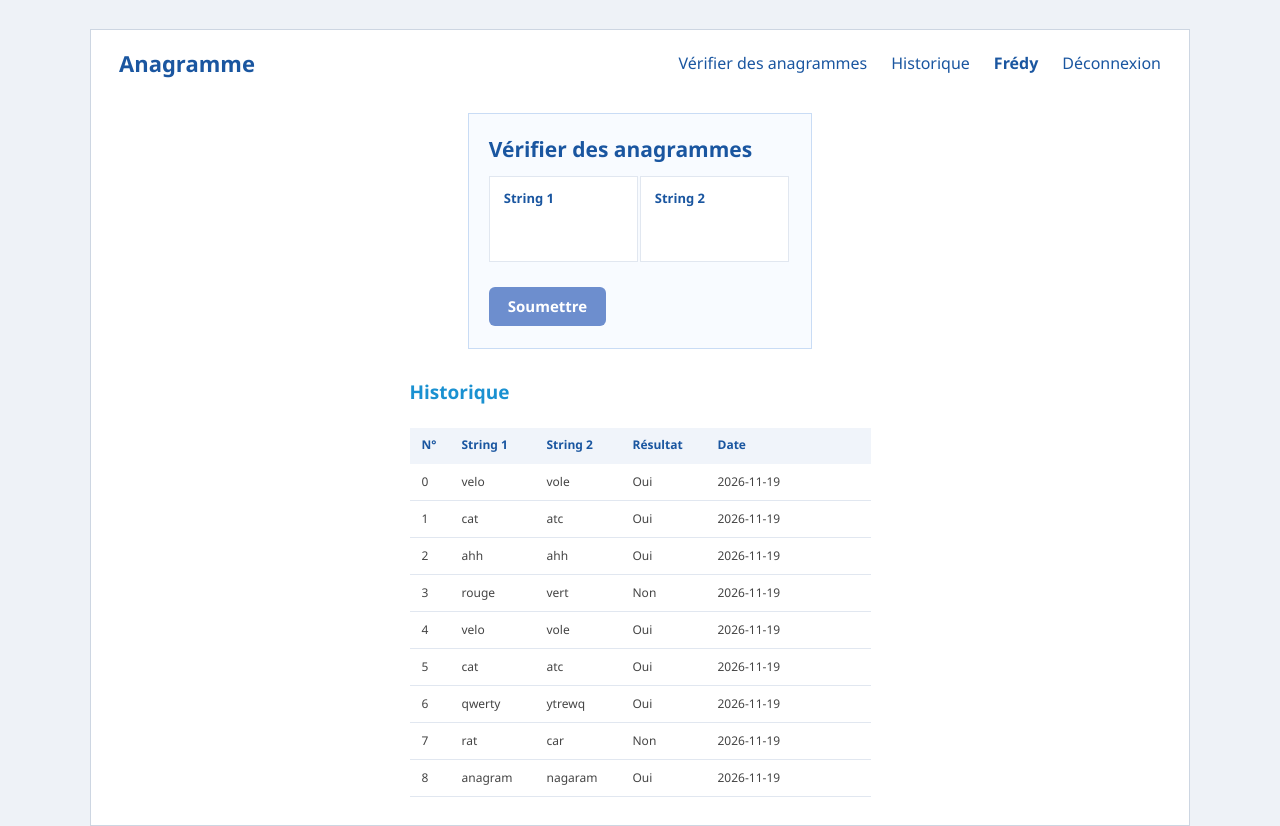
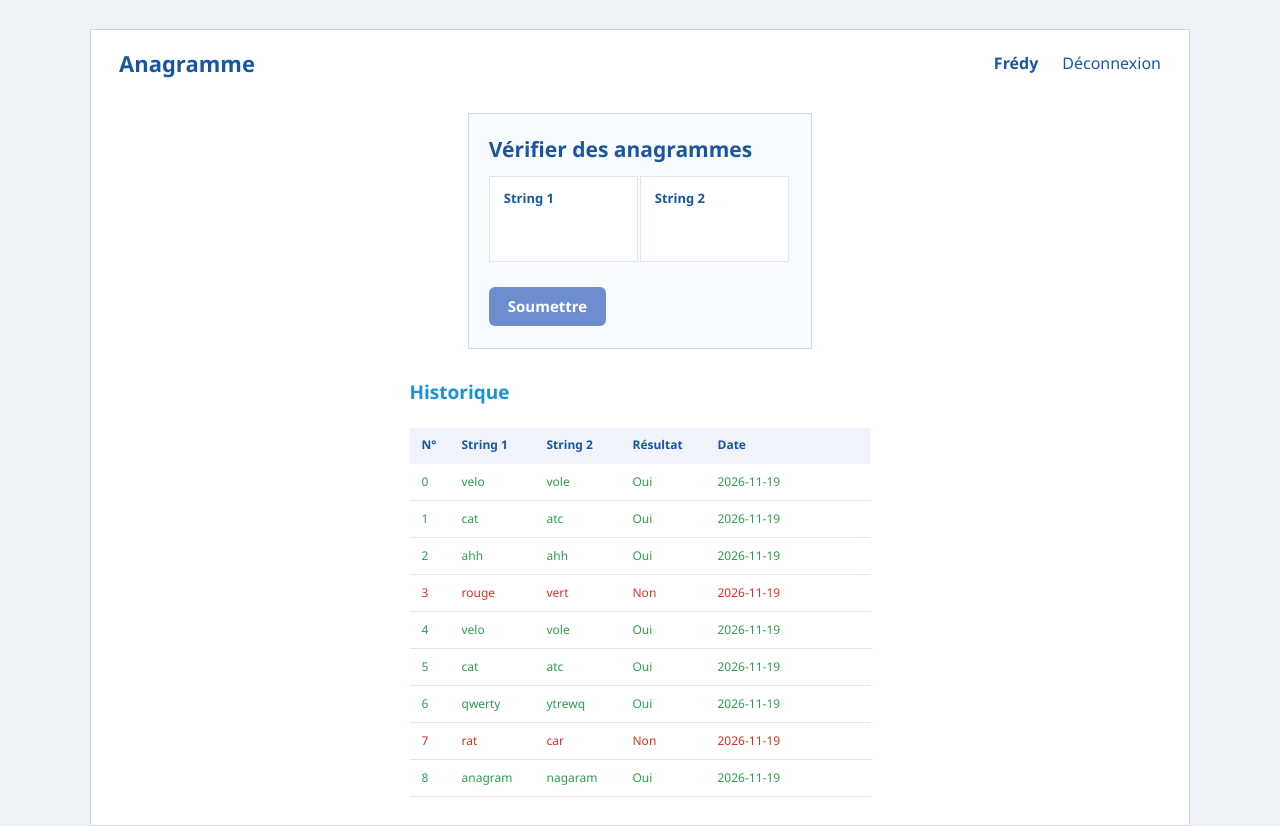
Before and after one commit to Fredy-mahugnon/anagrammes-php, a PHP site: page / in a window 1280 px wide. Run offline with PHP 8.4, Linux system fonts and the light colour scheme; a user stored in the database is signed in; data comes from the database, SQL or seed files in the repository.

Commit message:
Simplifier le header et colorer les lignes d'historique selon le resultat

```diff
--- a/assets/css/style.css
+++ b/assets/css/style.css
@@ -343,6 +343,9 @@ body.has-result-ko .panel { border-color: var(--red); }
     border-bottom: 1px solid var(--border-soft);
 }
 
+.history tbody tr.is-ok { color: var(--green); }
+.history tbody tr.is-ko { color: var(--red); }
+
 .empty-state { font-size: 14px; }
 
 /* -------------------------------------------------------------------------- */
--- a/includes/header.php
+++ b/includes/header.php
@@ -24,9 +24,7 @@ $resultClass = $resultState === true
     <header class="site-header">
         <a class="brand" href="<?= BASE_URL ?>/index.php">Anagramme</a>
         <nav class="main-nav" aria-label="Navigation principale">
-            <a href="<?= BASE_URL ?>/index.php">Vérifier des anagrammes</a>
             <?php if (is_logged_in()): ?>
-                <a href="<?= BASE_URL ?>/index.php#historique">Historique</a>
                 <span class="user-badge"><?= e($_SESSION['username']) ?></span>
                 <a href="<?= BASE_URL ?>/auth/logout.php">Déconnexion</a>
             <?php else: ?>
--- a/index.php
+++ b/index.php
@@ -144,7 +144,7 @@ require_once __DIR__ . '/includes/header.php';
                 </thead>
                 <tbody>
                 <?php foreach ($rows as $index => $row): ?>
-                    <tr>
+                    <tr class="<?= (int) $row['is_anagram'] === 1 ? 'is-ok' : 'is-ko' ?>">
                         <td><?= $index ?></td>
                         <td><?= e($row['string1']) ?></td>
                         <td><?= e($row['string2']) ?></td>
```
Also changed, not shown: 8 other files.
